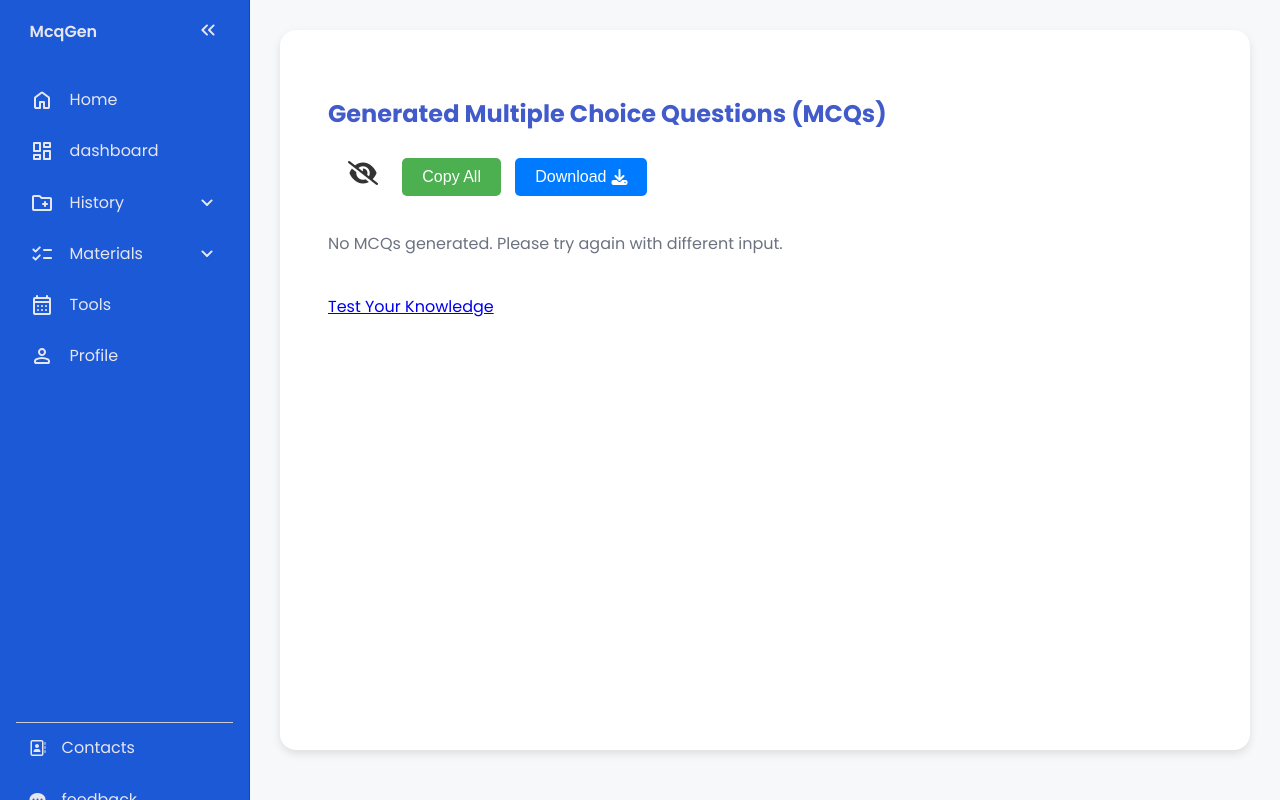
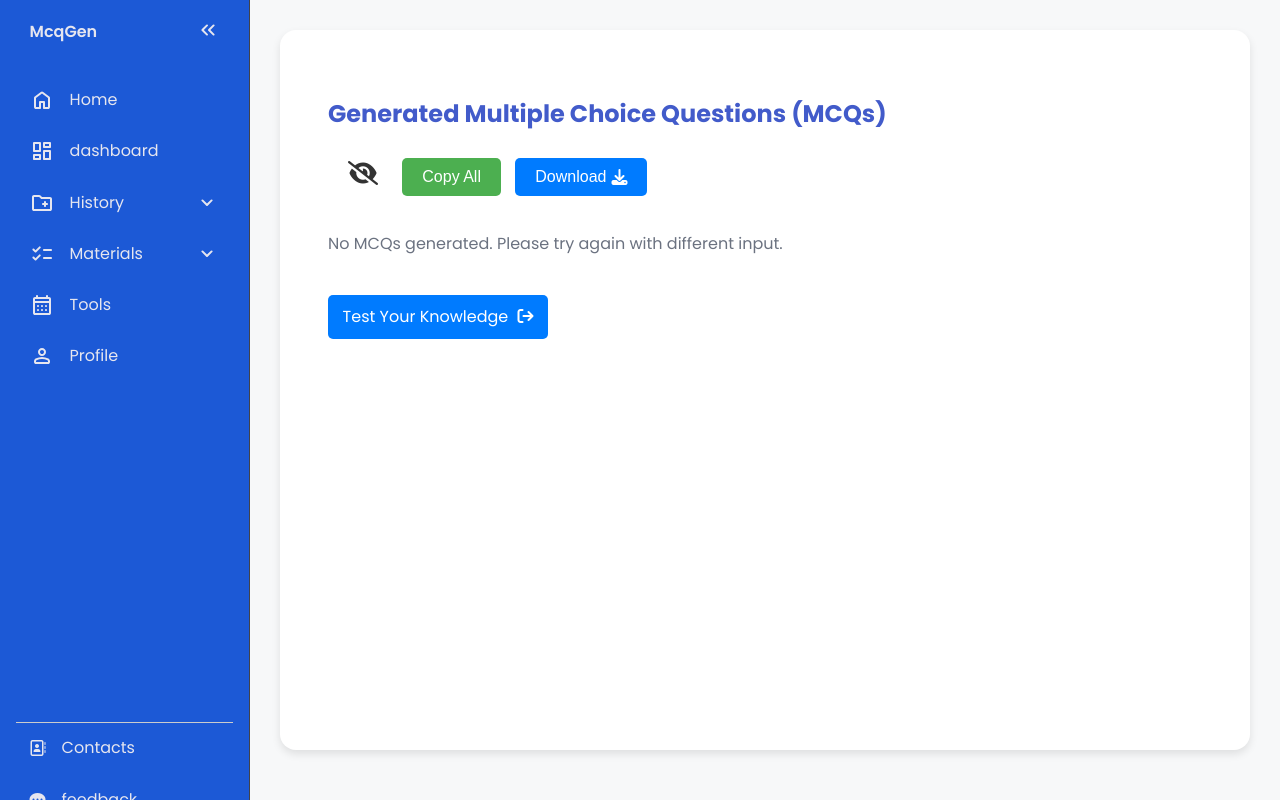
Before and after one commit to Birendra-dev/question_generation, a Django app: page /result/ in a window 1280 px wide; the page is wider, and only the part inside the window is pictured. Run offline with Django 4.2, Linux system fonts and the light colour scheme; some libraries are stand-ins or nearby versions.

Commit message:
some new commit

```diff
--- a/apps/summarization.py
+++ b/apps/summarization.py
@@ -5,9 +5,10 @@ from transformers import BartForConditionalGeneration, BartTokenizer
 nltk.data.path.append('D:\\Files\\question_answering\\.venv\\Lib\\nltk_data')
 try:
     nltk.data.find('tokenizers/punkt')
+    nltk.data.find('tokenizers/punkt_tab')
 except LookupError:
     nltk.download('punkt', download_dir='D:\\Files\\question_answering\\.venv\\Lib\\nltk_data')
-
+    nltk.download('punkt_tab', download_dir='D:\\Files\\question_answering\\.venv\\Lib\\nltk_data')
 model_dir = "apps/bart-large-cnn"
 summary_model = BartForConditionalGeneration.from_pretrained(model_dir)
 summary_tokenizer = BartTokenizer.from_pretrained(model_dir)
--- /dev/null
+++ b/mysql-init.txt
@@ -0,0 +1 @@
+ALTER USER 'root'@'localhost' IDENTIFIED BY 'anujdb@345'
--- a/quesGens/static/css/style.css
+++ b/quesGens/static/css/style.css
@@ -27,10 +27,12 @@ textarea:focus {
     /* border:2px solid  #007bff; */
     outline: none;
 }
-textarea::placeholder{
-    font-size:18px;
-    font-family:"Open Sans", sans-serif;
+
+textarea::placeholder {
+    font-size: 18px;
+    font-family: "Open Sans", sans-serif;
 }
+
 input[type="number"] {
     width: 98%;
     padding: 10px;
@@ -97,24 +99,28 @@ button {
 .loading-icon i {
     font-size: 20px;
 }
-.context-btn{
-    font-size:17px;
+
+.context-btn {
+    font-size: 17px;
     font-weight: bold;
-    background-color:white;
+    background-color: white;
     /* color:green; */
     border-radius: 20px;
     /* border: 1px solid green; */
-    color:#008847;
-    border:1px solid #008847;
+    color: #008847;
+    border: 1px solid #008847;
 }
-.context-btn:hover{
-    background-color:#4CAF50;
-    color:#fff;
-    border:#fff;
+
+.context-btn:hover {
+    background-color: #4CAF50;
+    color: #fff;
+    border: #fff;
 }
-.hidden{
-    display:none;
+
+.hidden {
+    display: none;
 }
+
 /* =================================================================[LOGIN-REGISTRATION-FORM]================================================================================== */
 /* Modal Styles */
 .modal {
@@ -139,9 +145,11 @@ button {
     animation: modalFadeIn 0.4s;
     padding: 20px;
 }
-#Loginform{
-    padding:15px;
+
+#Loginform {
+    padding: 15px;
 }
+
 @keyframes modalFadeIn {
     from {
         opacity: 0;
@@ -224,9 +232,11 @@ h2 {
     /* color: #333; */
     color: #425bca;
 }
-.extra{
-    width:200px;
+
+.extra {
+    width: 200px;
 }
+
 /* ====================================================================[MCQ's RESULT]============================================================================================ */
 .mcq {
     background-color: #fff;
@@ -341,10 +351,13 @@ h2 {
     overflow: hidden;
     z-index: 100;
 }
+
 hr {
     border: none;
-    border-top: 1px solid #ccc; /* Light gray color */
+    border-top: 1px solid #ccc;
+    /* Light gray color */
 }
+
 .dropdown-item {
     display: flex;
     align-items: center;
@@ -375,13 +388,16 @@ hr {
 input[type="radio"] {
     transform: scale(1.5);
     margin-right: 10px;
-    accent-color: blue;
+    accent-color: #2843cb;
+    border-radius: 50%;
+    outline: none;
+    /* border: 2px solid #ccc; */
 }
 
 input[type="radio"]:checked {
-    background-color: blue;
-    border-color: blue;
-    color: blue;
+    background-color: #2843cb;
+    border-color: #2843cb;
+    color: #2843cb;
 }
 
 input[type="radio"]:not(:checked) {
@@ -414,15 +430,63 @@ input[type="radio"]:not(:checked) {
 .file-input-label:hover {
     background-color: #45a049;
 }
-.contacts ul{
-    list-style-type:none;
-    display:flex;
-    gap:8px;
+
+.contacts ul {
+    list-style-type: none;
+    display: flex;
+    gap: 8px;
 }
-.contacts{
-margin-top:500px;
-margin-left:460px;
+
+.contacts {
+    margin-top: 500px;
+    margin-left: 460px;
 }
-.contacts p{
-    margin-left:13px;
+
+.contacts p {
+    margin-left: 13px;
 }
+
+/* ==========================================================================[test result]================================================================== */
+.container .card {
+    height: 100px;
+    width: 300px;
+    border-radius: 1em;
+    box-shadow: 0 4px 8px rgba(0, 0, 0, 0.1);
+    color: #fff;
+    border-radius: 5px;
+    text-align: center;
+    line-height: 3px;
+    padding-top: 10px;
+}
+
+.container .card a {
+    text-decoration: none;
+    color: rgb(0, 72, 255);
+    margin-left: 170px;
+    padding-top: 13px;
+    display: block;
+}
+
+.know {
+    padding: 10px;
+    background-color: #007bff;
+    border-radius: 5px;
+    width: 200px;
+    color: #fff;
+    display: flex;
+    justify-content: space-around;
+
+}
+
+.know:hover {
+    background-color: #004cff;
+}
+
+.know a {
+    text-decoration: none;
+    color: #fff;
+}
+
+.know i {
+    margin-top: 3px;
+}
--- a/quesGens/static/css/styles.css
+++ b/quesGens/static/css/styles.css
@@ -5,12 +5,11 @@
     --line-clr: #42434a;
     --hover-clr: #222533;
     --text-clr: #e6e6ef;
-    --accent-clr: #5e63ff;
+    --nav-clr: #5e63ff;
     --secondary-text-clr: #b0b3c1;
     /* The :root pseudo-class matches the root element of the document, which is the <html> element.
   It is used to define CSS variables (also called custom properties) that can be used throughout the stylesheet.*/
 }
-
 * {
     margin: 0;
     padding: 0;
--- a/quesGens/templates/quesGens/result.html
+++ b/quesGens/templates/quesGens/result.html
@@ -44,8 +44,9 @@
         {% endif %}
         <br>
         <!-- <button type="submit" class="logout-btn">Test Your Knowledge.</button> -->
-        <a class="knowd" href="{% url 'test' %}">Test Your Knowledge</a>
-
+       <div class="know">
+        <a href="{% url 'test' %}">Test Your Knowledge</a><i class="fa-solid fa-arrow-right-from-bracket"></i>
+       </div>
 
         <!-- Modal -->
         <div id="loginModal" class="modal">
--- a/quesGens/urls.py
+++ b/quesGens/urls.py
@@ -5,7 +5,6 @@ from . import views
 urlpatterns = [
     path("", views.generate_mcq, name="generate_mcq"),
     path("result/", views.result, name="result"),
-    path("download-pdf/", views.download_pdf, name="download_pdf"),
     path('login/', views.login_view, name='login'),
     path('register/', views.register_view, name='register'),
     path('is_logged_in/', views.is_logged_in, name='is_logged_in'),
--- a/quesGens/views.py
+++ b/quesGens/views.py
@@ -2,24 +2,15 @@ import random
 from datetime import datetime
 from django.shortcuts import render
 from django.http import FileResponse,JsonResponse
-from reportlab.lib.pagesizes import A4
-from reportlab.pdfgen import canvas
 from io import BytesIO
 import json
 import ast
 from django.urls import reverse
 from django.shortcuts import render,redirect,get_object_or_404
-from apps.s2vdistractors import get_distractors, s2v
-from apps.summarization import summarizer, summary_model, summary_tokenizer
-from apps.keywordExtraction import get_keywords
-from apps.questionGeneration import get_question, question_model, question_tokenizer
 from django.contrib.auth.models import User
 from django.contrib import messages
 from django.contrib.auth import login,authenticate,logout
 import random
-from apps.rakeKeyword import get_keywords_rake
-from apps.t5distractors import get_distractors_t5, dis_model, dis_tokenizer
-from apps.distilBERTKeyword import extract_keywords
 from .forms import InputForm,UserUpdateForm
 from django.views.decorators.csrf import csrf_exempt
 from django.contrib.auth.models import User
@@ -39,11 +30,17 @@ def generate_mcq(request):
 
             # Step 1: Extract keywords based on the selected option
             if option_2 == 'spacy':
+                from apps.summarization import summarizer, summary_model, summary_tokenizer
+                from apps.keywordExtraction import get_keywords
                 summary_text = summarizer(context, summary_model, summary_tokenizer)
                 keywords = get_keywords(context, summary_text, num_keywords)
+
             elif option_2 == 'rake':
+                from apps.rakeKeyword import get_keywords_rake
                 keywords = get_keywords_rake(context, num_keywords)
+
             elif option_2 == 'distilBERT':
+                from apps.distilBERTKeyword import extract_keywords
                 keywords = extract_keywords(context, num_keywords=num_keywords)
             else:
                 keywords = []  # Fallback if no valid option selected
@@ -52,13 +49,17 @@ def generate_mcq(request):
             questions_dict = {}  # Store questions for each keyword
 
             # Step 2: Generate questions and distractors
+            from apps.questionGeneration import get_question, question_model, question_tokenizer
             for keyword in keywords:
                 question = get_question(context, keyword, question_model, question_tokenizer)
 
                 # Generate distractors based on the selected option
                 if option_3 == 's2v':
+                    from apps.s2vdistractors import get_distractors, s2v
                     distractors = get_distractors(keyword, s2v)
+
                 elif option_3 == 't5-llm':
+                    from apps.t5distractors import get_distractors_t5, dis_model, dis_tokenizer
                     distractors = get_distractors_t5(
                         question=question,
                         answer=keyword,
@@ -169,51 +170,6 @@ def logout_view(request):
     return redirect('generate_mcq')
 
 
-def download_pdf(request):
-    mcq_list = request.session.get('mcq_list')
-    if not mcq_list:
-        return render(request, "quesGens/error.html", {"error": "No MCQs found to download as PDF."})
-
-    buffer = BytesIO()
-    p = canvas.Canvas(buffer, pagesize=A4)
-    width, height = A4
-    y_position = height - 50
-    for mcq in mcq_list:
-        p.drawString(100, y_position, f"Question: {mcq['question']}")
-        y_position -= 20
-        for option in mcq['options']:
-            p.drawString(120, y_position, f"- {option}")
-            y_position -= 15
-        y_position -= 30
-
-    p.showPage()
-    p.save()
-    buffer.seek(0)
-
-    return FileResponse(buffer, as_attachment=True, filename="mcqs.pdf")
-
-
-# @login_required
-# def profile(request):
-#     if request.method == 'POST':
-#         u_form = UserUpdateForm(request.POST, instance=request.user)
-#         p_form = ProfileUpdateForm(request.POST,
-#                                     request.FILES,
-#                                     instance=request.user.profile)
-#         if u_form.is_valid() and p_form.is_valid():
-#             u_form.save()
-#             p_form.save()
-#             messages.success(request, f'Your account has been updated! You are able to login')
-#             return redirect('profile')
-#     else:
-#         u_form = UserUpdateForm(instance=request.user)
-#         p_form = ProfileUpdateForm(instance=request.user.profile)
-#         context ={
-#         'u_form':u_form,
-#         'p_form':p_form
-#          }
-#     return render(request,'quesGens/profile.html',context)
-
 def test(request):
     latest_batch = MCQ.objects.latest('created_at')
     mcq_list = json.loads(latest_batch.mcqs)
@@ -228,6 +184,9 @@ def test(request):
         return render(request, 'quesGens/test_results.html', {'score': score, 'total': len(mcq_list)})
 
     return render(request, 'quesGens/test.html', {'mc_list': mcq_list})
+
+
+
 # @login_required
 def history(request):
     if request.user.is_authenticated:
@@ -257,6 +216,10 @@ def history(request):
                 })  # history_data is the list of list of dictionary of mcqs
 
     return render(request, "quesGens/history.html", {"history_data": history_data})
+
+
+
+
 # @login_required
 def delete_history(request, entry_id):
     if request.user.is_authenticated:
@@ -267,3 +230,25 @@ def delete_history(request, entry_id):
     return redirect('history')
 def about(request):
     return render(request,'quesGens/about.html')
+
+
+                                                                                                                                                        # @login_required
+                                                                                                                                                        # def profile(request):
+                                                                                                                                                        #     if request.method == 'POST':
+                                                                                                                                                        #         u_form = UserUpdateForm(request.POST, instance=request.user)
+                                                                                                                                                        #         p_form = ProfileUpdateForm(request.POST,
+                                                                                                                                                        #                                     request.FILES,
+                                                                                                                                                        #                                     instance=request.user.profile)
+                                                                                                                                                        #         if u_form.is_valid() and p_form.is_valid():
+                                                                                                                                                        #             u_form.save()
+                                                                                                                                                        #             p_form.save()
+                                                                                                                                                        #             messages.success(request, f'Your account has been updated! You are able to login')
+                                                                                                                                                        #             return redirect('profile')
+                                                                                                                                                        #     else:
+                                                                                                                                                        #         u_form = UserUpdateForm(instance=request.user)
+                                                                                                                                                        #         p_form = ProfileUpdateForm(instance=request.user.profile)
+                                                                                                                                                        #         context ={
+                                                                                                                                                        #         'u_form':u_form,
+                                                                                                                                                        #         'p_form':p_form
+                                                                                                                                                        #          }
+                                                                                                                                                        #     return render(request,'quesGens/profile.html',context)
```
Also changed, not shown: pyproject.toml (+0 -7 lines), quesGens/templates/quesGens/index.html (+2 -6 lines), quesGens/templates/quesGens/test_results.html (+10 -2 lines).
